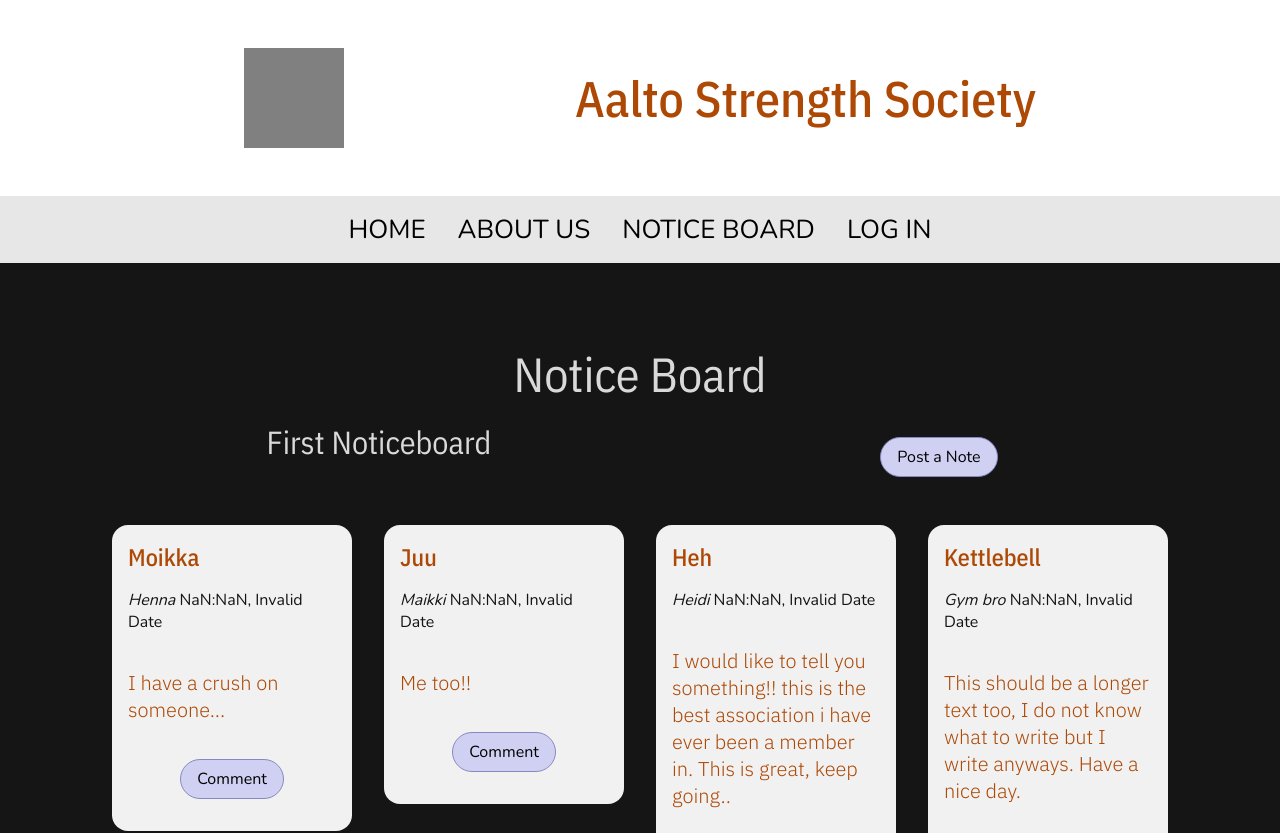
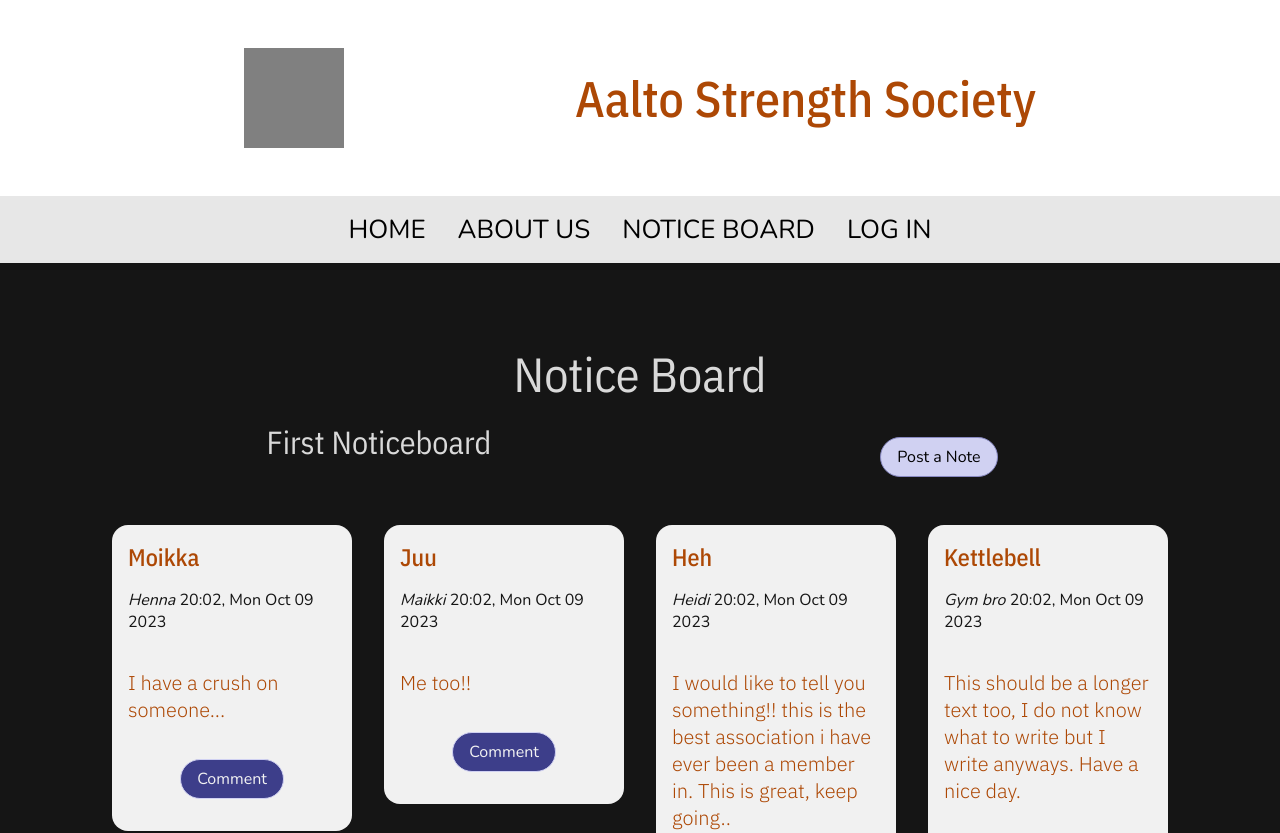
Before and after one commit to Testodus/Aalto-Strength-Society, a React (Create React App) app in the folder client/: page /noticeboard in a window 1280 px wide. Shown: the top 833 px of the page. Built offline with nearby package versions, Linux system fonts and the light colour scheme; the HTML template or start-up script is replaced by a standard one.

Commit message:
separate Note to it's own element

```diff
--- /dev/null
+++ b/client/src/pages/noticeboard/Note.tsx
@@ -0,0 +1,41 @@
+import React from 'react';
+import styled from 'styled-components';
+import {
+  Heading4,
+  DetailText,
+  DarkBodyText,
+  SecondaryButton,
+} from '../../shared-styles';
+
+const Note = styled.div`
+  display: flex;
+  flex-direction: column;
+  border-radius: 1rem;
+  background: #f1f1f1;
+  padding: 1rem;
+  justify-content: space-between;
+  height: min-content;
+`;
+// jos haluut notet saman kokosiks ota toi hieght pois
+
+type NoteProps = {
+  title: string;
+  time: string;
+  username: string;
+  note: string;
+};
+
+const NoteElement = ({ title, time, username, note }: NoteProps) => {
+  return (
+    <Note>
+      <Heading4>{title}</Heading4>
+      <DetailText>
+        <i>{username}</i> {time}
+      </DetailText>
+      <DarkBodyText>{note}</DarkBodyText>
+      <SecondaryButton>Comment</SecondaryButton>
+    </Note>
+  );
+};
+
+export default NoteElement;
--- a/client/src/pages/noticeboard/Noticeboard.tsx
+++ b/client/src/pages/noticeboard/Noticeboard.tsx
@@ -2,14 +2,8 @@ import React from 'react';
 import styled from 'styled-components';
 import { DummyProfiles, BasicBoard } from '../../assets/noticeBoardDummy';
 import { useState } from 'react';
-import {
-  DetailText,
-  Heading2,
-  Heading3,
-  Heading4,
-  DarkBodyText,
-  PrimaryButton,
-} from '../../shared-styles';
+import { Heading2, Heading3, PrimaryButton } from '../../shared-styles';
+import NoteElement from './Note';
 
 const NoticeBoardContainer = styled.div`
   width: 100%;
@@ -20,12 +14,23 @@ const NoticeBoardContainer = styled.div`
   justify-content: center;
   padding: 1rem 5rem;
   color: F2F2F2;
+
+  overflow: hidden;
+
+  @media only screen and (max-width: 500px) {
+    padding: 0rem 2rem;
+  }
 `;
 
 const NotesMenuBar = styled.div`
   display: flex;
   width: 100%;
   justify-content: space-around;
+
+  @media only screen and (max-width: 640px) {
+    flex-direction: column;
+    align-items: center;
+  }
 `;
 
 const NotesContainer = styled.div`
@@ -41,17 +46,6 @@ const NotesContainer = styled.div`
   }
 `;
 
-const Note = styled.div`
-  display: flex;
-  flex-direction: column;
-  border-radius: 1rem;
-  background: #f1f1f1;
-  padding: 1rem;
-  justify-content: space-between;
-  height: min-content;
-`;
-// jos haluut notet saman kokosiks ota toi hieght pois
-
 const Noticeboard = () => {
   const [currentBoard, setCurrentBoard] = useState(BasicBoard);
 
@@ -60,10 +54,17 @@ const Noticeboard = () => {
     return user ? user.username : 'did not find it';
   };
 
-  const getDate = (timestamp: number) => {
-    const date = new Date(timestamp);
+  const addZeroToTime = (number: number) =>
+    number > 9 ? number : '0' + number;
+
+  const getDate = (timeStamp: number) => {
+    const date = new Date(timeStamp);
     return (
-      date.getHours() + ':' + date.getMinutes() + ', ' + date.toDateString()
+      addZeroToTime(date.getHours()) +
+      ':' +
+      addZeroToTime(date.getMinutes()) +
+      ', ' +
+      date.toDateString()
     );
   };
 
@@ -77,14 +78,13 @@ const Noticeboard = () => {
       <NotesContainer>
         {currentBoard.notes.length
           ? currentBoard.notes.map((note, i) => (
-              <Note key={currentBoard.title + '-note-' + i}>
-                <Heading4>{note.title}</Heading4>
-                <DetailText>
-                  <i>{getUsername(note.userID)}</i> {getDate(note.timestamp)}
-                </DetailText>
-                <DarkBodyText>{note.note}</DarkBodyText>
-                <PrimaryButton>Comment</PrimaryButton>
-              </Note>
+              <NoteElement
+                key={currentBoard.title + '-note-' + i}
+                note={note.note}
+                title={note.title}
+                username={getUsername(note.userID)}
+                time={getDate(note.timeStamp)}
+              ></NoteElement>
             ))
           : null}
       </NotesContainer>
```
